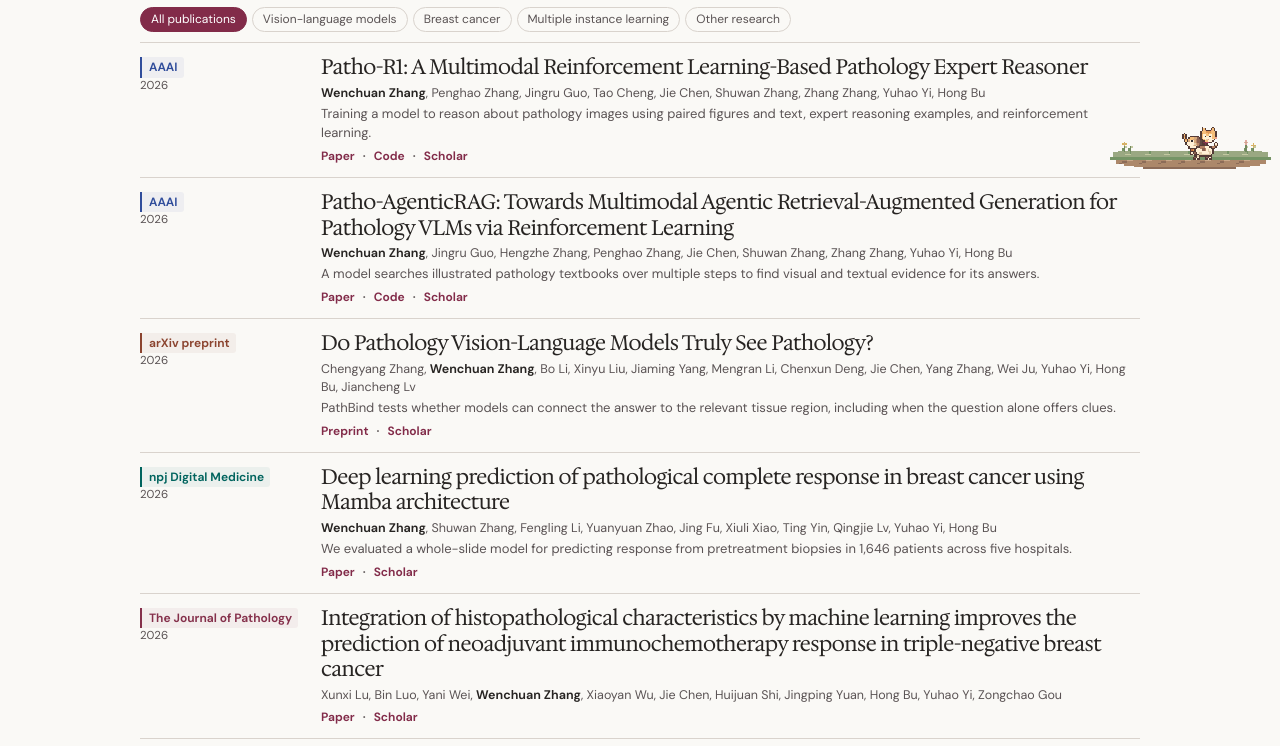
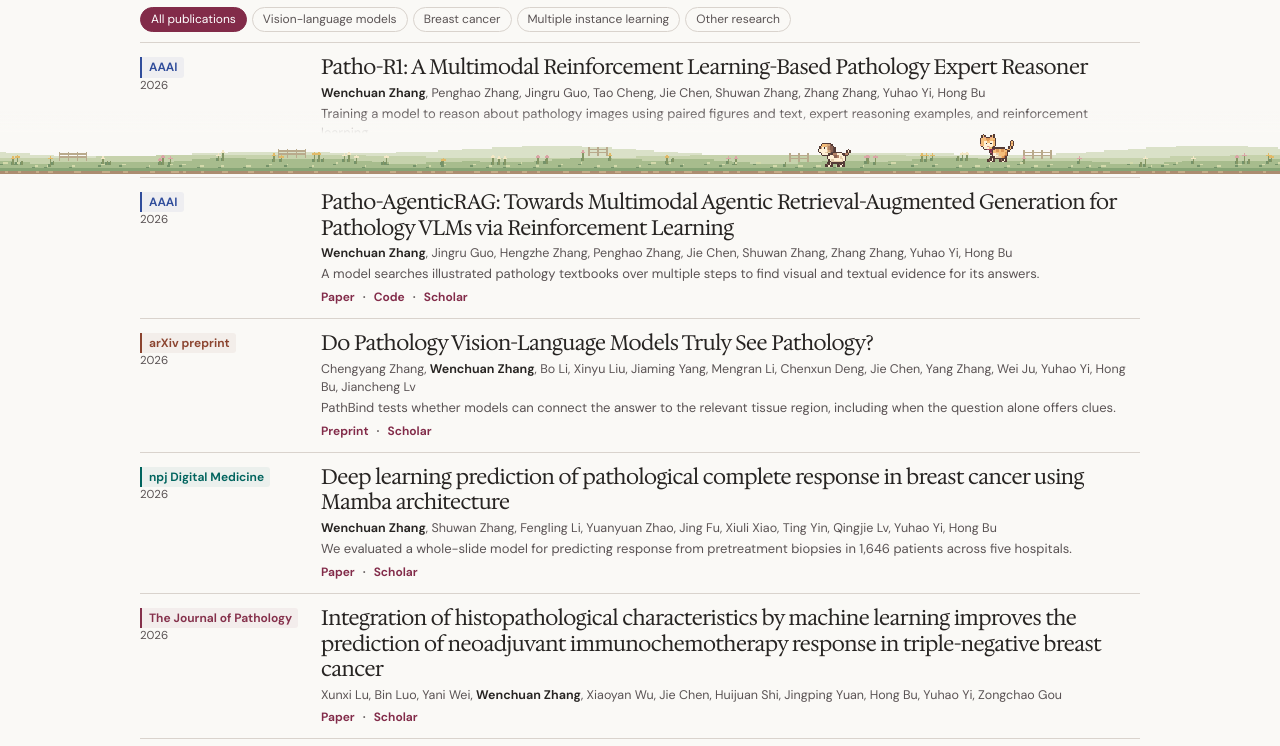
Before and after one commit to Wenchuan-Zhang/wenchuan-zhang.github.io, a plain HTML site: page index.html in a window 1280 px wide. Shown: the part 626-1372 px from the top of the page. Drawn offline with Linux system fonts and the light colour scheme.

Commit message:
Extend the cat and dog meadow across the viewport

```diff
--- a/field-art.js
+++ b/field-art.js
@@ -82,38 +82,73 @@
     ctx.restore();
   }
 
-  const day = { meadow:'#9aa882', grass:'#759466', tip:'#c2c8a0', soil:'#ac886a',
-    furrow:'#8c6c58', ridge:'#c9a889', stalk:'#72895f', gold:'#d9b55e', petal:'#e2aaa2' };
-  const night = { meadow:'#78876d', grass:'#63805e', tip:'#a7b494', soil:'#8f7462',
-    furrow:'#68554f', ridge:'#b3977d', stalk:'#91a385', gold:'#d0b366', petal:'#d19da3' };
+  const day = {
+    distant: '#dae1c8', hillside: '#c6d2ac', meadow: '#a7bc8d', shade: '#87a576',
+    grass: '#75936a', tip: '#d3d9aa', stem: '#849665', fence: '#b9aa8c',
+    gold: '#e1ba69', petal: '#daa5a6', ivory: '#f4e8c6', soil: '#ab8d70', ridge: '#c5aa87',
+  };
+  const night = {
+    distant: '#344544', hillside: '#435750', meadow: '#566f60', shade: '#496357',
+    grass: '#6c8469', tip: '#9aa782', stem: '#84947a', fence: '#7c7868',
+    gold: '#b29c64', petal: '#b48e96', ivory: '#c9c4a7', soil: '#665650', ridge: '#897462',
+  };
+
   function drawBank(ctx, width, height, dark = false) {
     const p = dark ? night : day;
-    const top = height - 13;
-    const rect = (color,x,y,w,h) => { ctx.fillStyle=color; ctx.fillRect(x,y,w,h); };
-    // The two ends of the verge taper into the surrounding transparent page.
-    rect(p.meadow,5,top,width-12,1);
-    rect(p.meadow,2,top+1,width-5,3);
-    rect(p.grass,0,top+4,width-1,2);
-    rect(p.soil,4,top+6,width-8,3);
-    rect(p.soil,9,top+9,width-17,1);
-    rect(p.soil,16,top+10,width-31,1);
-    rect(p.furrow,22,top+11,width-46,1);
-    for (let x=10; x<width-7; x+=13) {
-      rect(p.tip,x,top+2,4,1);
-      rect(p.grass,x+3,top,1,2);
-      rect(p.ridge,x+1,top+6,4,1);
-      rect(p.furrow,x-2,top+7,3,1);
-      rect(p.furrow,x-4,top+8,2,1);
+    const rect = (color, x, y, w, h) => {
+      ctx.fillStyle = color;
+      ctx.fillRect(x, y, w, h);
+    };
+    // Landscape details stay planted in the same places after a resize or theme change.
+    let seed = 981;
+    function vary(min, max) {
+      seed = (Math.imul(seed, 1664525) + 1013904223) >>> 0;
+      return min + Math.floor(seed / 4294967296 * (max - min + 1));
     }
-    for (const [x,high,flower] of [[9,5,p.gold],[13,3,null],[width-18,6,p.petal],[width-13,4,p.gold]]) {
-      rect(p.stalk,x,top-high,1,high+1);
-      rect(p.grass,x-1,top-2,1,2);
-      rect(p.tip,x+1,top-3,1,1);
-      if (flower) {
-        rect(flower,x-1,top-high,3,1);
-        rect(flower,x,top-high-1,1,3);
-        rect(p.ridge,x,top-high,1,1);
+    const top = height - 9;
+    const rise = x => Math.round(1.4 * Math.sin(x / 37) + .8 * Math.sin(x / 13));
+    for (let x = 0; x < width; x += 4) {
+      const distantY = top - 6 + Math.round(2.4 * Math.sin(x / 75 + .1) + 1.6 * Math.sin(x / 34));
+      const hillsideY = top - 3 + Math.round(1.5 * Math.sin(x / 57 + 1.7));
+      rect(p.distant, x, distantY, 4, height - distantY);
+      rect(p.hillside, x, hillsideY, 4, height - hillsideY);
+      const edge = top + rise(x);
+      rect(p.meadow, x, edge, 4, height - edge);
+    }
+
+    // Low wooden field gates alternate with open stretches of pasture.
+    for (let x = 39; x < width; x += vary(124, 208)) {
+      const y = top - 3 + rise(x);
+      const posts = vary(3, 5);
+      rect(p.fence, x, y - 3, (posts - 1) * 6, 1);
+      rect(p.fence, x, y - 1, (posts - 1) * 6, 1);
+      for (let i = 0; i < posts; i++) rect(p.fence, x + 6 * i, y - 4, 1, 6);
+    }
+
+    // Small clumps of field flowers and seed heads leave gaps for the animals.
+    for (let x = 6; x < width; x += vary(18, 43)) {
+      const blooms = vary(1, 3);
+      const flower = [p.ivory, p.gold, p.petal][vary(0, 2)];
+      for (let n = 0; n < blooms; n++) {
+        const stemX = x + n * 3 + vary(0, 2);
+        const y = top + rise(stemX) + 2;
+        const stem = vary(3, 6);
+        rect(p.stem, stemX, y - stem, 1, stem);
+        rect(p.grass, stemX - 1, y - 2, 1, 2);
+        if (stem >= 4) {
+          rect(flower, stemX - 1, y - stem, 3, 1);
+          rect(flower, stemX, y - stem - 1, 1, 2);
+        }
       }
+    }
+
+    rect(p.shade, 0, height - 4, width, 2);
+    rect(p.soil, 0, height - 2, width, 2);
+    for (let x = 0; x < width; x += vary(8, 19)) {
+      const y = top + vary(2, 4);
+      rect(p.grass, x, y, 2, 1);
+      rect(p.tip, x + 2, y - 1, vary(1, 3), 1);
+      rect(p.ridge, x + 3, height - 2, vary(2, 5), 1);
     }
   }
 
--- a/pet.css
+++ b/pet.css
@@ -1,57 +1,56 @@
+:root {
+  --meadow-height: 63px;
+  --meadow-inset: env(safe-area-inset-bottom, 0px);
+}
+
 .site-pet {
   position: fixed;
   z-index: 4;
-  right: max(8px, env(safe-area-inset-right));
-  bottom: max(4px, env(safe-area-inset-bottom));
-  width: 162px;
-  aspect-ratio: 108 / 46;
+  inset: auto 0 0;
+  width: 100%;
+  height: calc(var(--meadow-height) + var(--meadow-inset));
   appearance: none;
   padding: 0;
   margin: 0;
   border: 0;
-  border-radius: 3px;
-  background: transparent;
+  background: linear-gradient(to bottom, transparent, var(--page) 36%);
+  /* Let links, text selection and touch scrolling reach the page below. */
   pointer-events: none;
 }
+
 .site-pet canvas {
   display: block;
+  position: absolute;
+  inset: 0 0 auto;
   width: 100%;
-  height: 100%;
+  height: var(--meadow-height);
   image-rendering: pixelated;
 }
-/* Keep the transparent sky outside the interactive part of the field. */
+
 .site-pet::after {
   content: '';
   position: absolute;
-  inset: 34% 0 0;
-  cursor: pointer;
-  pointer-events: auto;
-  touch-action: manipulation;
-  -webkit-tap-highlight-color: transparent;
+  inset: var(--meadow-height) 0 0;
+  background: #ab8d70;
 }
+
+[data-theme="dark"] .site-pet::after { background: #665650; }
+
 .site-pet:focus-visible {
   outline: 2px solid var(--accent);
-  outline-offset: 1px;
+  outline-offset: -2px;
 }
-.site-pet[data-playing="heart"]::before {
-  content: '';
-  position: absolute;
-  left: 47%;
-  top: 20%;
-  width: 10px;
-  height: 9px;
-  background: #c65b78;
-  clip-path: polygon(0 15%, 18% 15%, 18% 0, 40% 0, 50% 20%, 65% 0, 85% 0, 85% 15%, 100% 15%, 100% 50%, 50% 100%, 0 50%);
+
+footer:has(.site-pet) {
+  padding-bottom: calc(var(--meadow-height) + var(--meadow-inset) + 12px);
 }
-@media (max-width: 1360px) {
-  footer:has(.site-pet) { padding-bottom: calc(68px + env(safe-area-inset-bottom, 0px)); }
+
+@media (max-width: 640px) {
+  :root { --meadow-height: 50px; }
+  footer:has(.site-pet) { padding-right: 0; }
 }
-@media (max-width: 640px) {
-  .site-pet {
-    width: 124px;
-    right: max(4px, env(safe-area-inset-right));
-    bottom: max(2px, env(safe-area-inset-bottom));
-  }
-  footer:has(.site-pet) { padding-right: 0; padding-bottom: calc(53px + env(safe-area-inset-bottom, 0px)); }
+
+@media print {
+  .site-pet { display: none; }
+  footer:has(.site-pet) { padding-bottom: 0; }
 }
-@media print { .site-pet { display: none; } }
--- a/pet.js
+++ b/pet.js
@@ -1,38 +1,60 @@
 (() => {
   const art = window.FieldArt;
   const canvas = document.createElement('canvas');
-  canvas.width = 108;
-  canvas.height = 46;
+  const landscape = document.createElement('canvas');
   const ctx = canvas.getContext('2d');
-  if (!ctx || !art) return;
-  canvas.setAttribute('aria-hidden', 'true');
+  const terrain = landscape.getContext('2d');
+  if (!art || !ctx || !terrain) return;
 
   const meadow = document.createElement('button');
   meadow.type = 'button';
   meadow.className = 'site-pet';
-  meadow.title = 'Play with the cat and dog';
-  meadow.setAttribute('aria-label', meadow.title);
+  meadow.setAttribute('aria-label', 'Play with the cat and dog');
+  canvas.setAttribute('aria-hidden', 'true');
   meadow.append(canvas);
   document.querySelector('footer').append(meadow);
 
-  const random = (min, max) => min + Math.random() * (max - min);
-  const cat = { draw: art.drawCat, x: 29, feet: 36, target: 59, facing: 1, speed: 8, rest: 0, offset: 0 };
-  const dog = { draw: art.drawDog, x: 78, feet: 39, target: 65, facing: -1, speed: 11, rest: 0.9, offset: 2 };
+  const height = 42;
+  const margin = 13;
+  const cat = { draw: art.drawCat, feet: 34, facing: 1, offset: 0, rest: .3 };
+  const dog = { draw: art.drawDog, feet: 37, facing: -1, offset: 2, rest: .8 };
   const animals = [cat, dog];
   const motion = window.matchMedia('(prefers-reduced-motion: reduce)');
+  const random = (min, max) => min + Math.random() * (max - min);
+  let width = 0;
   let elapsed = 0;
-  let timer, lastTick;
+  let timer, heartTimer, lastTick;
+  let nextTag = 7;
   let ball = null;
-  let nextTag = 10;
+
+  function inBounds(x) {
+    return Math.max(margin, Math.min(width - margin, x));
+  }
 
   function choosePath(animal) {
-    // Pick a grazing spot far enough away for a short, visible walk.
-    const nearEnd = random(14, Math.max(14, animal.x - 19));
-    const farEnd = random(Math.min(94, animal.x + 19), 94);
-    animal.target = animal.x < 33 || (animal.x < 75 && Math.random() < .5) ? farEnd : nearEnd;
-    animal.speed = animal === cat ? random(6, 11) : random(8, 14);
-    animal.rest = random(.65, 2.6);
-    animal.pausePose = Math.random() < .6 ? 'sniff' : 'idle';
+    // Mix short visits to nearby flowers with walks into a different part of the field.
+    const step = random(.1, .38) * width;
+    const direction = animal.x < width * .2 ? 1 : animal.x > width * .8 ? -1 : Math.random() < .5 ? -1 : 1;
+    animal.target = inBounds(animal.x + direction * step);
+    animal.speed = Math.max(12, width / 18) * random(.75, 1.2);
+    animal.rest = random(.6, 2.3);
+    animal.pausePose = Math.random() < .65 ? 'sniff' : 'idle';
+    animal.gait = 'walk';
+  }
+
+  function startTag() {
+    const lead = Math.random() < .5 ? cat : dog;
+    const follower = lead === cat ? dog : cat;
+    const direction = lead.x < width / 2 ? 1 : -1;
+    lead.target = direction > 0 ? width - margin : margin;
+    follower.target = inBounds(lead.target - direction * 21);
+    lead.speed = Math.max(30, width / 7);
+    const duration = Math.abs(lead.target - lead.x) / lead.speed;
+    follower.speed = Math.max(26, Math.abs(follower.target - follower.x) / Math.max(1, duration));
+    lead.gait = follower.gait = 'run';
+    lead.rest = 0;
+    follower.rest = .45;
+    nextTag = elapsed + duration + random(5, 10);
   }
 
   function advance(animal, dt) {
@@ -42,7 +64,7 @@
       return;
     }
     const distance = animal.target - animal.x;
-    if (Math.abs(distance) < 0.6) {
+    if (Math.abs(distance) < .5) {
       if (ball) {
         animal.facing = ball.end > animal.x ? 1 : -1;
         animal.pose = animal === dog ? 'sniff' : 'play';
@@ -53,49 +75,39 @@
     }
     animal.facing = Math.sign(distance);
     animal.x += animal.facing * Math.min(Math.abs(distance), animal.speed * dt);
-    animal.pose = animal.speed >= 20 ? 'run' : 'walk';
+    animal.pose = animal.gait;
   }
 
-  function startTag() {
-    // Sometimes one dashes ahead while the other follows on the near path.
-    const lead = Math.random() < .5 ? cat : dog;
-    const follower = lead === cat ? dog : cat;
-    lead.target = lead.x < 54 ? 92 : 16;
-    follower.target = lead.target + (lead.target > 54 ? -21 : 21);
-    lead.speed = 23;
-    follower.speed = 21;
-    lead.rest = 0;
-    follower.rest = .4;
-    nextTag = elapsed + random(12, 20);
-  }
-
-  function tossBall() {
+  function tossBall(position) {
     if (motion.matches) {
       meadow.dataset.playing = 'heart';
-      clearTimeout(timer);
+      clearTimeout(heartTimer);
       paint();
-      timer = window.setTimeout(() => {
+      heartTimer = window.setTimeout(() => {
         delete meadow.dataset.playing;
         paint();
       }, 1100);
       return;
     }
-    const end = (cat.x + dog.x) / 2 < 54 ? 80 : 28;
-    const sign = end > 54 ? 1 : -1;
-    ball = { start: end - sign * 44, end, age: 0 };
+
+    const center = (cat.x + dog.x) / 2;
+    const end = inBounds(position ?? (center < width / 2 ? width * .76 : width * .24));
+    const direction = end >= center ? 1 : -1;
+    ball = { start: inBounds(end - direction * 44), end, age: 0 };
     meadow.dataset.playing = 'fetch';
-    cat.target = end - sign * 13;
-    dog.target = end + sign * 9;
-    cat.rest = .28;
-    dog.rest = .12;
-    cat.speed = 25;
-    dog.speed = 31;
-    nextTag = elapsed + 14;
+    cat.target = inBounds(end - direction * 13);
+    dog.target = inBounds(end + direction * 9);
+    cat.rest = .24;
+    dog.rest = .08;
+    cat.speed = Math.max(30, Math.abs(cat.target - cat.x) / 2.9);
+    dog.speed = Math.max(34, Math.abs(dog.target - dog.x) / 2.65);
+    cat.gait = dog.gait = 'run';
+    nextTag = elapsed + 11;
     paint();
   }
 
   function drawBall() {
-    const t = Math.min(ball.age / 1.0, 1);
+    const t = Math.min(ball.age, 1);
     const x = Math.round(ball.start + (ball.end - ball.start) * t);
     const bounce = t < .67 ? 14 * Math.sin(Math.PI * t / .67) : 5 * Math.sin(Math.PI * (t - .67) / .33);
     const y = Math.round(36 - bounce);
@@ -109,8 +121,8 @@
   }
 
   function paint() {
-    ctx.clearRect(0, 0, canvas.width, canvas.height);
-    art.drawBank(ctx, canvas.width, canvas.height, document.documentElement.dataset.theme === 'dark');
+    ctx.clearRect(0, 0, width, height);
+    ctx.drawImage(landscape, 0, 0);
     for (const animal of animals) {
       const pose = motion.matches ? 'idle' : animal.pose || 'idle';
       const rate = pose === 'run' ? 8 : pose === 'walk' ? 5 : 1.8;
@@ -118,16 +130,65 @@
       animal.draw(ctx, Math.round(animal.x), animal.feet, { facing: animal.facing, pose, frame });
     }
     if (ball) drawBall();
+    if (meadow.dataset.playing === 'heart') {
+      const x = Math.round((cat.x + dog.x) / 2);
+      ctx.fillStyle = '#ce7586';
+      ctx.fillRect(x - 2, 9, 2, 1);
+      ctx.fillRect(x + 1, 9, 2, 1);
+      ctx.fillRect(x - 2, 10, 5, 2);
+      ctx.fillRect(x - 1, 12, 3, 1);
+      ctx.fillRect(x, 13, 1, 1);
+    }
+  }
+
+  function rebuildTerrain() {
+    terrain.clearRect(0, 0, width, height);
+    art.drawBank(terrain, width, height, document.documentElement.dataset.theme === 'dark');
+    paint();
+  }
+
+  function resize() {
+    const bounds = canvas.getBoundingClientRect();
+    if (!bounds.height || !bounds.width) return;
+    // CSS scales the whole pixel grid uniformly, including on high-DPI screens.
+    const newWidth = Math.max(2 * margin + 1, Math.round(bounds.width * height / bounds.height));
+    if (width === newWidth) return;
+    const previous = width;
+    width = newWidth;
+    canvas.width = landscape.width = width;
+    canvas.height = landscape.height = height;
+    if (previous) {
+      const scale = width / previous;
+      for (const animal of animals) {
+        animal.x = inBounds(animal.x * scale);
+        animal.target = inBounds(animal.target * scale);
+        animal.speed *= scale;
+      }
+      if (ball) {
+        ball.start = inBounds(ball.start * scale);
+        ball.end = inBounds(ball.end * scale);
+      }
+    } else {
+      cat.x = inBounds(width * .73);
+      dog.x = inBounds(width * .86);
+      cat.target = inBounds(width * .84);
+      dog.target = inBounds(width * .61);
+      for (const animal of animals) {
+        animal.speed = Math.max(12, width / 20);
+        animal.gait = 'walk';
+      }
+    }
+    rebuildTerrain();
   }
 
   function tick() {
     const now = performance.now();
-    const dt = Math.min((now - lastTick) / 1000, .22);
+    const dt = Math.min((now - lastTick) / 1000, .25);
     lastTick = now;
     elapsed += dt;
     if (ball) {
       ball.age += dt;
-      if (ball.age >= 3.6) {
+      if (ball.age >= 4.1) {
         ball = null;
         delete meadow.dataset.playing;
         animals.forEach(choosePath);
@@ -142,6 +203,7 @@
 
   function resume() {
     clearTimeout(timer);
+    clearTimeout(heartTimer);
     ball = null;
     delete meadow.dataset.playing;
     if (document.hidden) return;
@@ -152,9 +214,22 @@
     }
   }
 
-  meadow.addEventListener('click', tossBall);
+  // The artwork is click-through. A click on grass or either pet can play fetch
+  // without taking clicks or touches away from links and controls behind it.
+  document.addEventListener('click', event => {
+    if (event.defaultPrevented || event.button !== 0 || !event.detail ||
+        event.target.closest('a, button, input, select, textarea, label, [role="button"], [contenteditable="true"]')) return;
+    const bounds = canvas.getBoundingClientRect();
+    const x = (event.clientX - bounds.left) * width / bounds.width;
+    const y = (event.clientY - bounds.top) * height / bounds.height;
+    const onPet = animals.some(animal => Math.abs(animal.x - x) < 13 && y >= animal.feet - 21 && y <= animal.feet);
+    if (y <= height && (y >= height - 13 || onPet)) tossBall(x);
+  });
+  meadow.addEventListener('click', () => tossBall());
+  motion.addEventListener('change', resume);
   document.addEventListener('visibilitychange', resume);
-  motion.addEventListener('change', resume);
-  new MutationObserver(paint).observe(document.documentElement, { attributes: true, attributeFilter: ['data-theme'] });
+  new MutationObserver(rebuildTerrain).observe(document.documentElement, { attributes: true, attributeFilter: ['data-theme'] });
+  new ResizeObserver(resize).observe(canvas);
+  resize();
   resume();
 })();
```
Also changed, not shown: index.html (+3 -3 lines).
